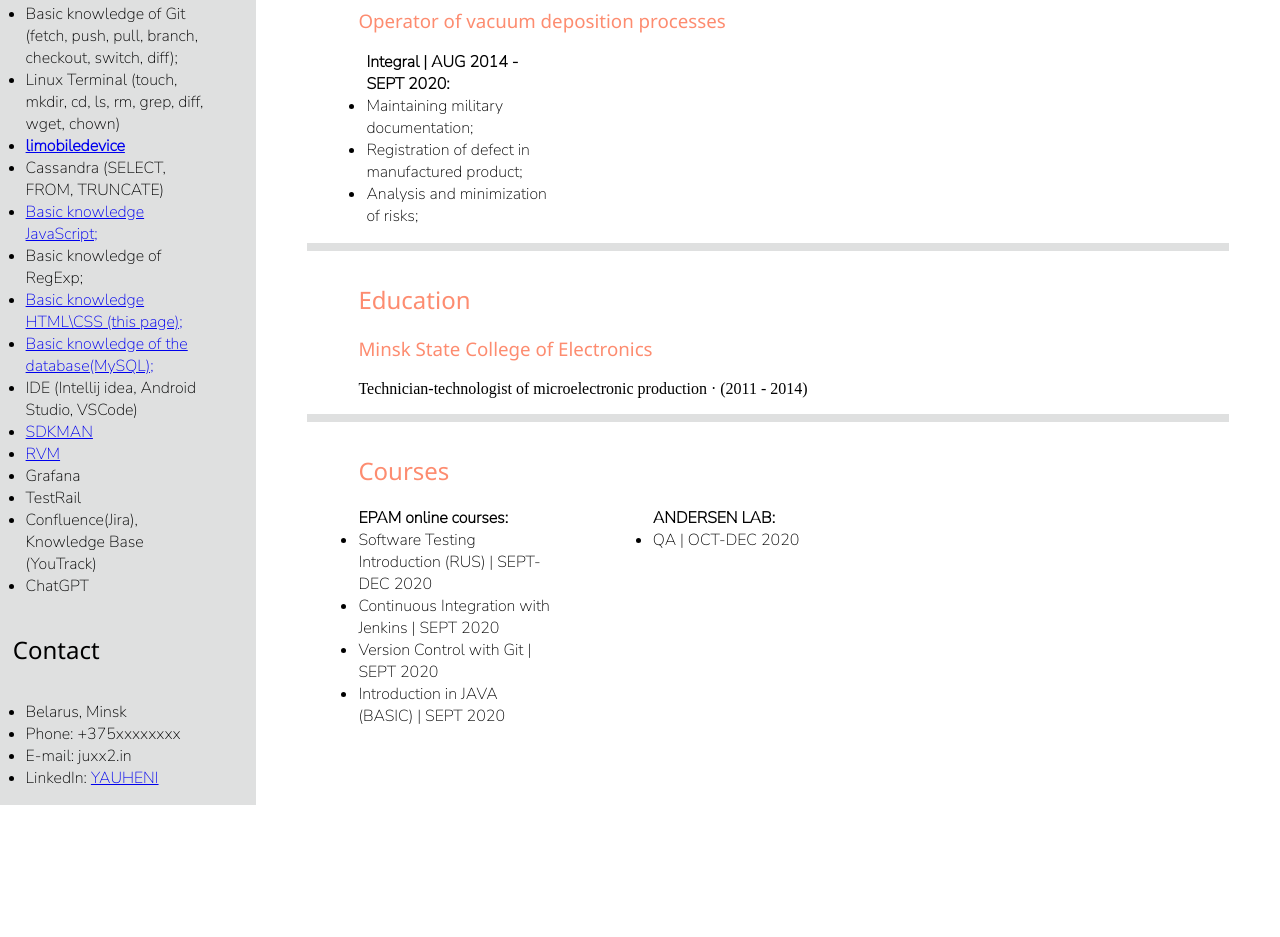
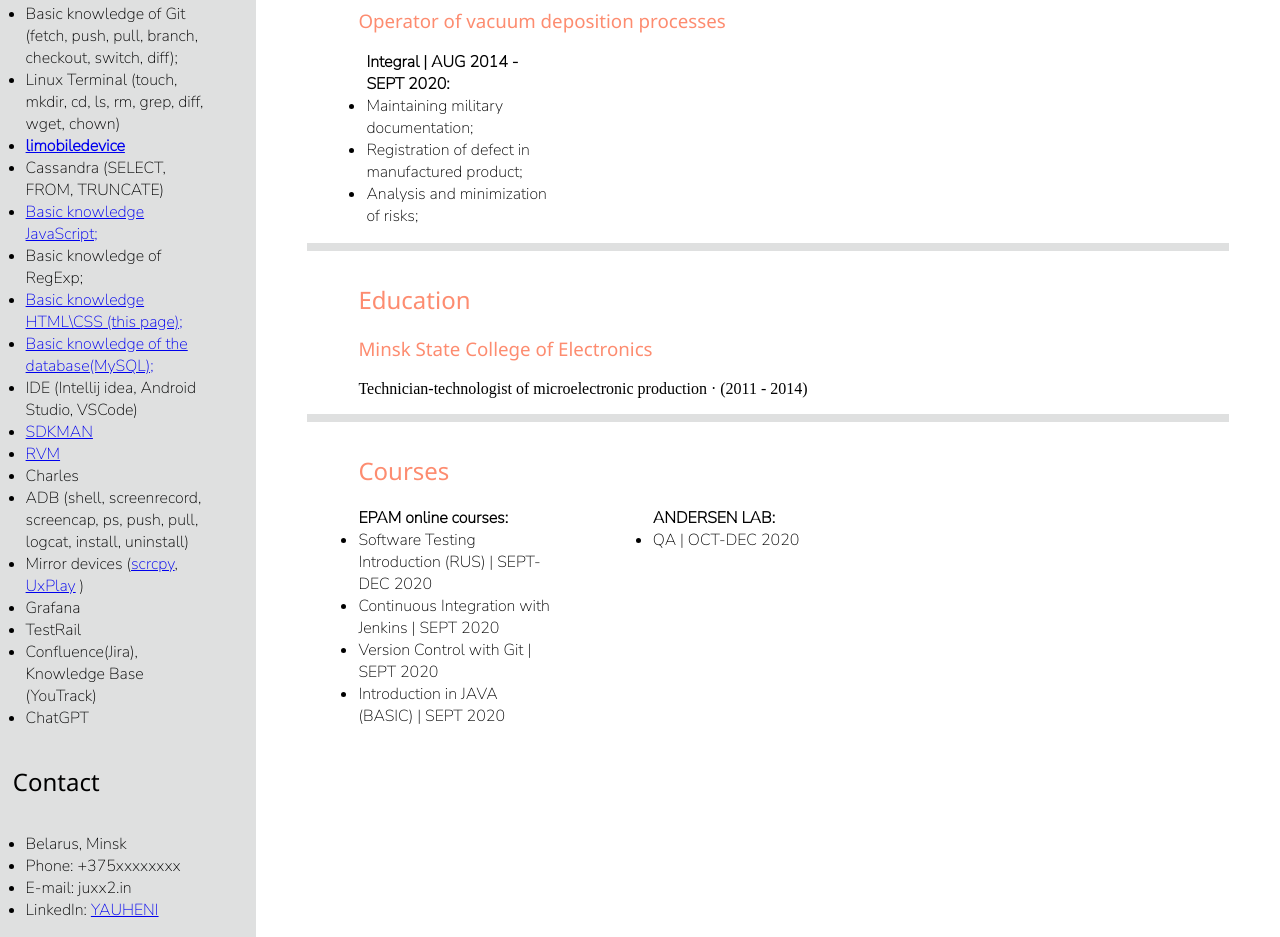
Before and after one commit to XiveZ/RESUME-FORM, a plain HTML site: page index.html in a window 1280 px wide. Shown: the part 755-1692 px from the top of the page. Before the commit the page ends 1560 px from the top, so only its background shows below. Drawn offline with Linux system fonts and the light colour scheme.

Commit message:
add: Charles, ADB, scrcpy & uxplay, OBS

```diff
--- a/index.html
+++ b/index.html
@@ -46,6 +46,9 @@
             <li>IDE (Intellij idea, Android Studio, VSCode)</li>
             <li><a href="https://sdkman.io/">SDKMAN</a></li>
             <li><a href="https://rvm.io/">RVM</a></li>
+            <li>Charles</li>
+            <li>ADB (shell, screenrecord, screencap, ps, push, pull, logcat, install, uninstall)</li>
+            <li>Mirror devices (<a href="https://github.com/Genymobile/scrcpy">scrcpy</a>, <a href="https://github.com/antimof/UxPlay">UxPlay</a>  )</li>
             <li>Grafana</li>
             <li>TestRail</li>
             <li>Confluence(Jira), Knowledge Base (YouTrack) </li>
```
